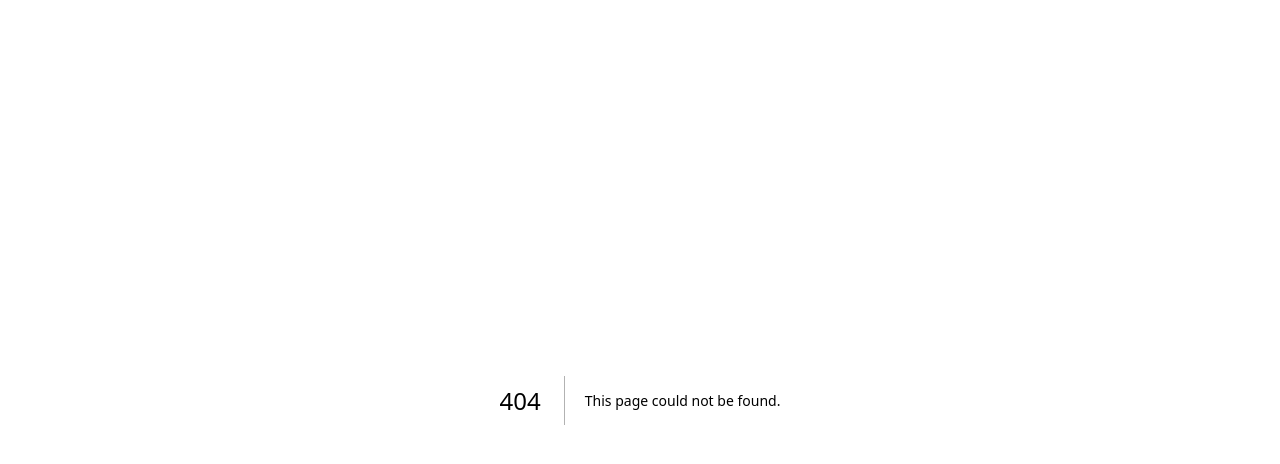
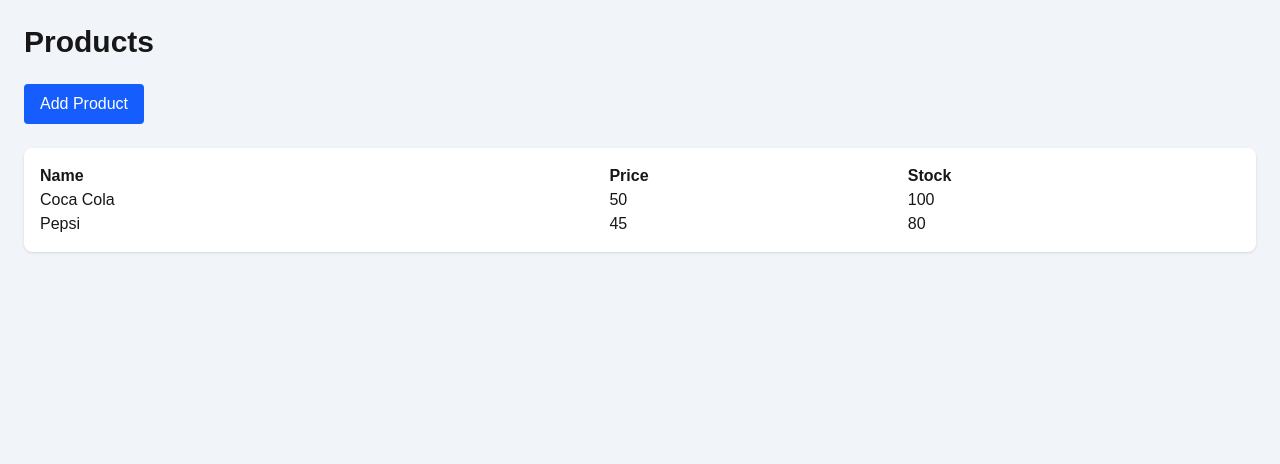
Before and after one commit to KMGITSolutions/kmg-inventory-saas, a Next.js app in the folder app/: page /products in a window 1280 px wide. Before the commit this address had no page. Shown: the top 464 px of the page. Built offline with nearby package versions, Linux system fonts and the light colour scheme.

Commit message:
Create products page

```diff
--- /dev/null
+++ b/app/app/products/page.tsx
@@ -0,0 +1,37 @@
+export default function ProductsPage() {
+  return (
+    <main className="min-h-screen bg-slate-100 p-6">
+      <h1 className="text-3xl font-bold mb-6">
+        Products
+      </h1>
+
+      <button className="bg-blue-600 text-white px-4 py-2 rounded mb-6">
+        Add Product
+      </button>
+
+      <div className="bg-white rounded-lg shadow p-4">
+        <table className="w-full">
+          <thead>
+            <tr>
+              <th className="text-left">Name</th>
+              <th className="text-left">Price</th>
+              <th className="text-left">Stock</th>
+            </tr>
+          </thead>
+          <tbody>
+            <tr>
+              <td>Coca Cola</td>
+              <td>50</td>
+              <td>100</td>
+            </tr>
+            <tr>
+              <td>Pepsi</td>
+              <td>45</td>
+              <td>80</td>
+            </tr>
+          </tbody>
+        </table>
+      </div>
+    </main>
+  );
+}
```
